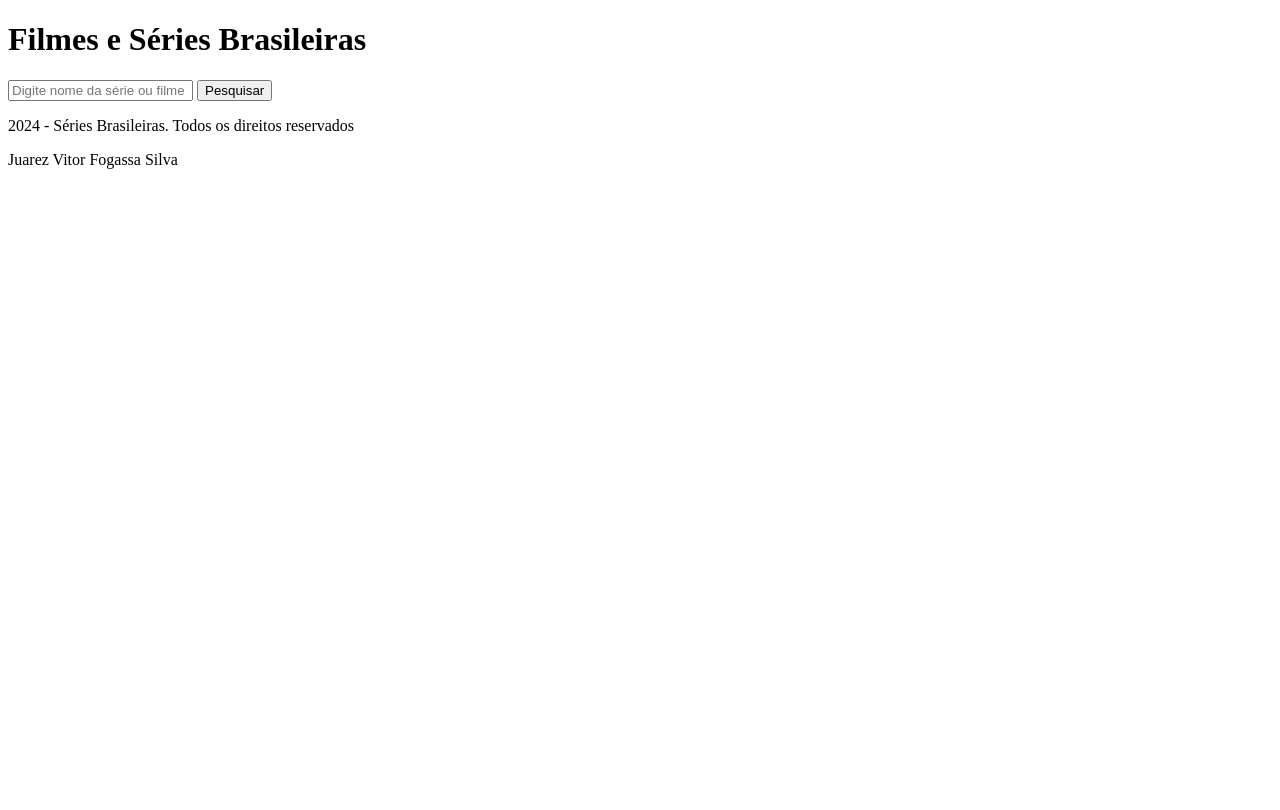
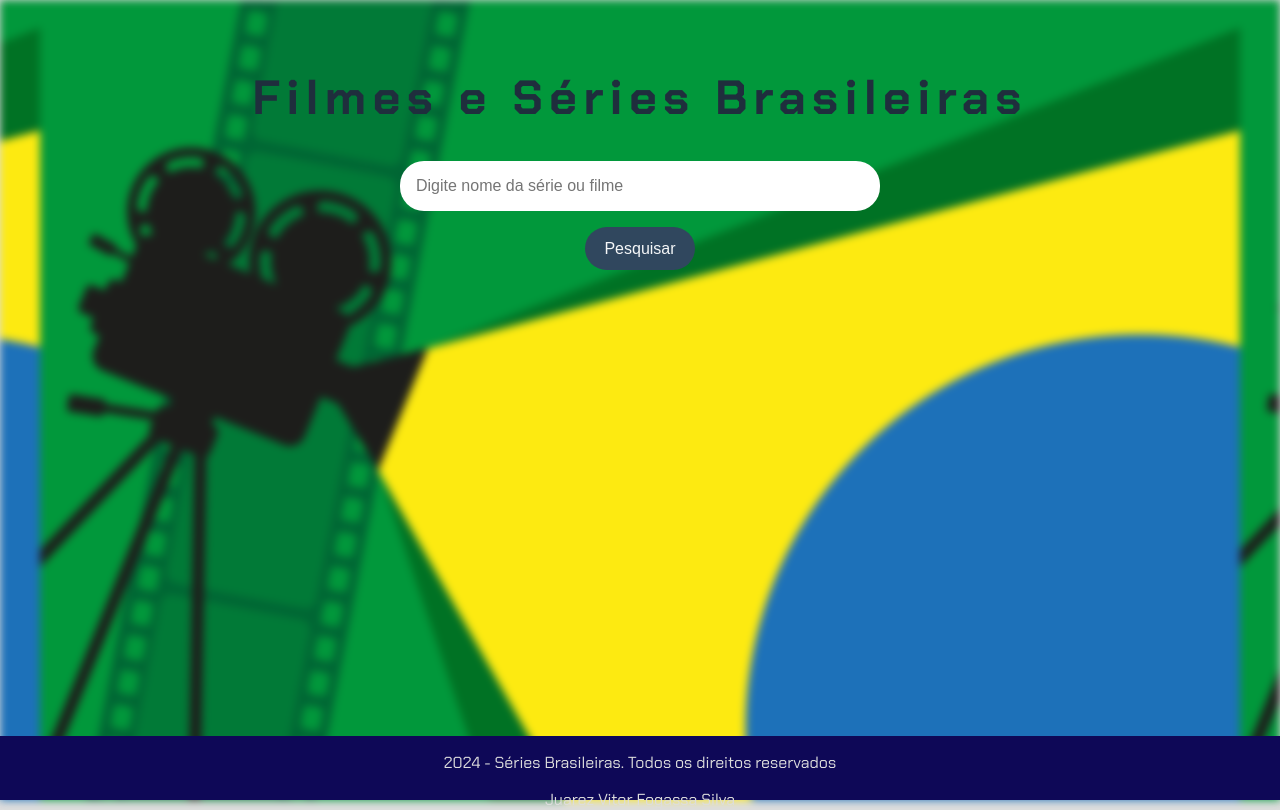
Before and after one commit to juarezvitor/Filmes-e-series-brasileiras, a plain HTML site: page index.html in a window 1280 px wide. Drawn offline with Linux system fonts and the light colour scheme.

Commit message:
Update styles.css

```diff
--- a/styles.css
+++ b/styles.css
@@ -1,150 +1,180 @@
+/* Importa a fonte Chakra Petch do Google Fonts */
 @import url('https://fonts.googleapis.com/css2?family=Chakra+Petch:ital,wght@0,300;0,400;0,500;0,600;0,700;1,300;1,400;1,500;1,600;1,700&display=swap');
-let dados = [
-    {
-        titulo : "Pedro Dom",
-        descricao : " é uma série brasileira que mergulha na complexa relação entre um pai e um filho, ambos marcados pelo mundo do crime. A trama se baseia em fatos reais e acompanha a vida de Pedro Dom, um jovem que se torna um dos maiores criminosos do Rio de Janeiro, e de seu pai, Victor Lomba, um policial que dedica sua vida à luta contra as drogas",
-        link : "https://www.primevideo.com/-/pt/detail/DOM/0RXMEPPBWG40PBHLDFG8E8QJKN",
-        linkcritica : "https://www.omelete.com.br/series-tv/criticas/dom-3-temporada-critica",
-        tags: "policia policial playboy "
-    },
-    {
-        titulo : "Cangaço Novo",
-        descricao : " é uma série brasileira que reinventa o clássico mito do cangaço, transportando-o para os dias atuais. A trama acompanha Ubaldo, um bancário insatisfeito com sua vida em São Paulo, que descobre ser herdeiro de uma família do sertão cearense com um passado ligado ao famoso movimento de bandidos.",
-        link : "https://www.primevideo.com/dp/amzn1.dv.gti.a00fdab6-1391-4871-a0b2-5be765193506?autoplay=0&ref_=atv_cf_strg_wb",
-        linkcritica : "https://www.omelete.com.br/series-tv/criticas/cangaco-novo-1a-temporada",
-        tags: "policia"
-    },
-    {
-        titulo: "Largados e Pelados Brasil",
-        descricao: " Dez brasileiros enfrentam o desafio de sobreviver por 21 dias na selva amazônica, sem comida, água ou abrigo. A série acompanha a jornada desses participantes enquanto lutam contra a natureza selvagem e seus próprios limites.",
-        link: "https://www.max.com/br/pt/shows/largados-e-pelados-brasil-a-reuniao/0666f06b-6d69-4e7c-aefa-9b03892d8f9b?utm_source=universal_search",
-        linkcritica: "",
-        tags: "sobrevivencia mato floresta desafio brasil"
-      },
-      {
-        titulo: "Sob Pressão",
-        descricao: " Uma série dramática que acompanha o dia a dia de uma equipe médica de um hospital público no Rio de Janeiro, mostrando os desafios e as emoções de salvar vidas em um sistema de saúde sobrecarregado.",
-        link: "https://globoplay.globo.com/sob-pressao/t/PhQ7Wtzn6C/?origemId=91698",
-        linkcritica: "https://www.adorocinema.com/filmes/filme-250199/criticas-adorocinema/",
-        tags: "carioca "
-      },
-      {
-        titulo: "Arcanjo Renegado",
-        descricao: " Uma série de ação que acompanha a história de Miguel, um ex-militar que se torna um justiceiro, combatendo a corrupção e o crime organizado.",
-        link: "https://globoplay.globo.com/arcanjo-renegado/t/jqvngb9dQG/?origemId=91698",
-        linkcritica: "https://www.oxentepipoca.com.br/post/cr%C3%ADtica-arcanjo-renegado-2%C2%AA-temporada",
-        tags:"militar corrupto"
-      },
-      {
-        titulo: "3%",
-        descricao: "Uma série distópica que acompanha um grupo de jovens que participam de um jogo cruel para garantir um futuro melhor.",
-        link: "https://www.netflix.com/br/title/80112114",
-        linkcritica: "https://www.adorocinema.com/filmes/filme-255581/",
-        tags: "distopia futuro suspense"
-      },
-      {
-        titulo: "Cidade de Deus",
-        descricao: "Um filme que retrata a vida em uma favela carioca, mostrando a violência, o tráfico de drogas e a luta pela sobrevivência.",
-        link: "https://www.adorocinema.com/filmes/filme-34889/",
-        linkcritica: "https://www.imdb.com/title/tt0317248/",
-        tags: "favela crime drama"
-      },
-      {
-        titulo: "Tropa de elite 2",
-        descricao: "O filme Tropa de Elite 2: O Inimigo Agora É Outro (2010) conta a história de Nascimento (Wagner Moura), um ex-capitão do BOPE que é afastado da corporação após uma operação fracassada. Ele passa a trabalhar na Secretaria de Segurança Pública do Rio de Janeiro como subsecretário de Inteligência e descobre que o sistema é mais podre do que imaginava.",
-        link: "https://globoplay.globo.com/tropa-de-elite-2-o-inimigo-agora-e-outro/t/x9qXTWGxTH/?origemId=91698",
-        linkcritica: "https://pt.wikipedia.org/wiki/Tropa_de_Elite_2:_O_Inimigo_Agora_%C3%89_Outro",
-        tags: "policial ação crime"
-      },
-      {
-        titulo: "As Boas Maneiras",
-        descricao: "Um filme de terror que mistura elementos sobrenaturais com a realidade social brasileira, abordando temas como racismo e desigualdade social.",
-        link: "https://www.netflix.com/br/title/81007860?source=35",
-        linkcritica: "https://www.adorocinema.com/filmes/filme-214098/",
-        tags: "terror sobrenatural social"
-      },
-      {
-        titulo: "O Mecanismo",
-        descricao: "Uma série que explora o universo da corrupção política no Brasil, inspirada em fatos reais.",
-        link: "https://www.netflix.com/br/title/80120485?source=35",
-        linkcritica: "https://pt.wikipedia.org/wiki/O_Mecanismo",
-        tags: "corrupção política suspense"
-      },
-      {
-        titulo: "A Mata Negra",
-        descricao: "Um filme de terror que se passa em uma pequena cidade e explora temas como lendas urbanas e possessão demoníaca.",
-        link: "https://www.primevideo.com/-/pt/detail/A-Mata-Negra/0NLQGENPW5Q5T5QUTR79UNVOZD",
-        linkcritica: "https://www.adorocinema.com/filmes/filme-264400/",
-        tags: "terror sobrenatural lendas"
-      },
-      {
-        titulo: "A Divisão",
-        descricao: "Uma série policial que acompanha o trabalho de uma equipe especializada em crimes de alta complexidade.",
-        link: "https://globoplay.globo.com/a-divisao/t/wDn8QHHyp2/?origemId=91698",
-        linkcritica: "https://pt.wikipedia.org/wiki/A_Divis%C3%A3o",
-        tags: "policial suspense investigação"
-      },
-      {
-        titulo: "Central do Brasil",
-        descricao: "Uma história emocionante sobre uma senhora que escreve cartas para pessoas analfabetas e encontra uma criança perdida no caminho.",
-        link: "https://www.netflix.com/br/title/8177424?source=35",
-        linkcritica: "https://pt.wikipedia.org/wiki/Central_do_Brasil_(filme)",
-        tags: "drama social humanismo"
-      },
-      {
-          titulo: "O Que é Isso, Companheiro?",
-          descricao: "Um documentário que retrata a luta armada no Brasil durante a ditadura militar.",
-          link: "https://globoplay.globo.com/o-que-e-isso-companheiro/t/7TXqxPchRv/?origemId=91698",
-          linkcritica: "https://pt.wikipedia.org/wiki/O_Que_%C3%89_Isso,_Companheiro%3F_(filme)",
-          tags: "documentário história política"
-      },
-      {
-          titulo: "O Auto da Compadecida",
-          descricao: "Uma adaptação cinematográfica da peça de Ariano Suassuna, que conta a história de João Grilo e Chicó em um mundo fantástico e cheio de humor.",
-          link: "https://globoplay.globo.com/o-auto-da-compadecida/t/TMFdjjCFHM/?origemId=91698",
-          linkcritica: "https://pt.wikipedia.org/wiki/O_Auto_da_Compadecida_(filme)",
-          tags: "comédia fantasia regional"
-      },
-      {
-          titulo: "Que Horas Ela Volta?",
-          descricao: "Um drama social que aborda a questão das empregadas domésticas no Brasil, mostrando as relações entre patrões e empregadas e as dificuldades da vida na periferia.",
-          link: "https://www.netflix.com/br/title/80039527?source=35",
-          linkcritica: "https://pt.wikipedia.org/wiki/Que_Horas_Ela_Volta%3F",
-          tags: "drama social desigualdade"
-      },
-      {
-          titulo: "Tropa de Elite",
-          descricao: "Um filme que retrata a violência policial no Rio de Janeiro e as dificuldades de combater o crime organizado.",
-          link: "https://globoplay.globo.com/tropa-de-elite/t/hyrZ9WpsBw/?origemId=91698",
-          linkcritica: "https://pt.wikipedia.org/wiki/Tropa_de_Elite_(filme)",
-          tags: "ação policial violência"
-      },
-      {
-          titulo: "O Cheiro do Ralo",
-          descricao: "Um drama psicológico que acompanha a história de um jovem que retorna para sua cidade natal e se envolve em uma rede de crimes e mistérios.",
-          link: "https://globoplay.globo.com/o-cheiro-do-ralo/t/wwMQw5RPGj/?origemId=91698",
-          linkcritica: "https://pt.wikipedia.org/wiki/O_Cheiro_do_Ralo_(filme)",
-          tags: "suspense drama psicológico"
-      },
-      {
-          titulo: "Bacurau",
-          descricao: "Um filme de ficção científica que explora temas como violência, xenofobia e a luta por sobrevivência em um futuro próximo.",
-          link: "https://globoplay.globo.com/bacurau/t/R6ymtCdFmc/?origemId=91698",
-          linkcritica: "https://pt.wikipedia.org/wiki/Bacurau_(filme)",
-          tags: "ficção científica violência futuro"
-      },
-      {
-          titulo: "O Tempo e o Vento",
-          descricao: "Uma trilogia épica que retrata a história do Rio Grande do Sul desde o século XIX até os dias atuais.",
-          link: "https://www.netflix.com/br/title/81347805?source=35",
-          linkcritica: "https://pt.wikipedia.org/wiki/O_Tempo_e_o_Vento",
-          tags: "época histórico drama"
-      },
-      {
-          titulo: "Aquarius",
-          descricao: "Um drama que retrata a luta de uma arquiteta para manter seu apartamento em um prédio que será demolido para a construção de um novo empreendimento.",
-          link: "https://www.netflix.com/br/title/80113667?source=35",
-          linkcritica: "https://pt.wikipedia.org/wiki/Aquarius_(filme)",
-          tags: "drama social resistência"
-      }
-];
+
+/* Estiliza o corpo da página */
+body {
+    font-family: "Chakra Petch", sans-serif; /* Define a fonte padrão */
+    background-color: #DDDDDD;  /*Cor de fundo da página */
+    display: flex; /* Usa Flexbox para layout */
+    flex-direction: column; /* Alinha os itens na vertical */
+    align-items: center; /* Centraliza os itens horizontalmente */
+    justify-content: center; /* Centraliza os itens verticalmente */
+    height: 100vh; /* Preenche a altura total da viewport */
+    margin: 0; /* Remove a margem padrão */
+    padding: 0; /* Remove o padding padrão */
+}
+
+/* Estiliza os títulos h1 */
+h1 {
+    font-size: 3rem; /* Tamanho da fonte */
+    color: #1f2e3d; /* Cor do texto */
+    text-align: center; /* Alinha o texto ao centro */
+    letter-spacing: 0.4rem; /* Espaçamento entre letras */
+    z-index: 1;
+}
+
+/* Estiliza as seções da página */
+section {
+    display: flex; /* Usa Flexbox para layout */
+    flex-direction: column; /* Alinha os itens na vertical */
+    align-items: center; /* Centraliza os itens horizontalmente */
+    margin-bottom: 3rem; /* Espaçamento abaixo de cada seção */
+}
+
+/* Estiliza os inputs dentro das seções */
+section input {
+    width: 30rem; /* Largura dos inputs */
+    border: none; /* Remove a borda padrão */
+    padding: 1rem; /* Espaçamento interno */
+    border-radius: 1.5rem; /* Borda arredondada */
+    margin-bottom: 1rem; /* Espaçamento abaixo dos inputs */
+    color: #45474B; /* Cor do texto */
+    font-size: 1rem; /* Tamanho da fonte */
+    box-sizing: border-box; /* Inclui padding e border na largura total */
+}
+
+/* Estiliza os botões dentro das seções */
+section button {
+    padding: 0.8rem 1.2rem; /* Espaçamento interno do botão */
+    border: none; /* Remove a borda padrão */
+    border-radius: 1.5rem; /* Borda arredondada */
+    background-color: #30475E; /* Cor de fundo do botão */
+    color: #F5F7F8; /* Cor do texto do botão */
+    font-size: 1rem; /* Tamanho da fonte */
+    cursor: pointer; /* Muda o cursor para indicar que é clicável */
+}
+
+/* Adiciona efeito hover ao botão de pesquisa */
+section button:hover {
+    background-color: #30475E; /* Muda a cor de fundo ao passar o mouse */
+    box-shadow: 0 4px 8px rgba(0, 0, 0, 0.2); /* Adiciona uma sombra mais intensa */
+}
+
+/* Estiliza a caixa de resultados da pesquisa */
+.resultados-pesquisa {
+    width: 60rem; /* Largura máxima da caixa de resultados */
+    height: 46vh; /* Altura máxima da caixa de resultados */
+    overflow-y: auto; /* Adiciona rolagem vertical se necessário */
+    margin-top: 1rem; /* Espaçamento acima da caixa de resultados */
+    padding: 1rem; /* Espaçamento interno */
+    border-radius: 0.6rem; /* Borda arredondada */
+}
+
+/* Estiliza cada item de resultado */
+.item-resultado {
+    background: hsl(0, 7%, 91%); /* Cor de fundo dos itens */
+    border-radius: 0.6rem; /* Borda arredondada */
+    padding: 1rem; /* Espaçamento interno */
+    margin-bottom: 1rem; /* Espaçamento abaixo dos itens */
+    box-shadow: 0 2px 4px rgba(0, 0, 0, 0.1); /* Sombra leve */
+}
+
+/* Estiliza os títulos dentro dos itens de resultado */
+.item-resultado h2 {
+    font-size: 1.5rem; /* Tamanho da fonte */
+    color: #222831; /* Cor do texto */
+}
+
+/* Estiliza os links dentro dos itens de resultado */
+.item-resultado a {
+    text-decoration: none; /* Remove o sublinhado padrão dos links */
+    color: #30475E; /* Cor do texto dos links */
+}
+
+/* Estiliza os links quando são passados o mouse sobre */
+.item-resultado a:hover {
+    text-decoration: underline; /* Adiciona sublinhado ao passar o mouse */
+}
+
+/* Estiliza a descrição meta dentro dos itens de resultado */
+.descricao-meta {
+    color: #45474B; /* Cor do texto */
+    margin: 0.5rem 0; /* Margem acima e abaixo */
+}
+
+/* Estiliza o rodapé da página */
+footer {
+    background-color: hwb(245 3% 66%); /* Cor de fundo do rodapé */
+    color: #dddddd; /* Cor do texto */
+    text-align: center; /* Alinha o texto ao centro */
+    padding: 0; /* Espaçamento interno */
+    width: 100%; /* Largura total da página */
+    height: 8%;
+    position: absolute; /* Posiciona o rodapé */
+    bottom: 0; /* Alinha ao fundo da página */
+    font-size: 1rem; /* Tamanho da fonte */
+}
+.imagenDeFundo {
+    background-image: url(imagens/imagenDeFundo.jpg);
+    background-size: contain;
+    background-position: center;
+    position: absolute; /* Posiciona a imagem por trás do conteúdo */
+    z-index: -1;
+    top: 0;
+    left: 0;
+    width: 100%;
+    height: 100%;
+    filter: blur(4.5px); /* Desfoca ligeiramente a imagem */
+}
+
+@media (max-width: 768px) {
+    h1 {
+        font-size: 2rem; /* Tamanho da fonte em telas menores */
+        letter-spacing: 0.2rem; /* Espaçamento entre letras em telas menores */
+    }
+
+    section input {
+        width: 25rem; /* Largura dos inputs em telas menores */
+        padding: 0.8rem; /* Espaçamento interno em telas menores */
+    }
+
+    .resultados-pesquisa {
+        width: 40rem; /* Largura da caixa de resultados em telas menores */
+        height: 40vh; /* Altura da caixa de resultados em telas menores */
+    }
+
+    .item-resultado h2 {
+        font-size: 1.3rem; /* Tamanho da fonte dos títulos em telas menores */
+    }
+}
+
+/* Responsividade para celulares */
+@media (max-width: 480px) {
+
+    h1 {
+        font-size: 1.8rem; /* Tamanho da fonte em telas pequenas */
+        letter-spacing: 0.1rem; /* Espaçamento entre letras em telas pequenas */
+    }
+
+    section input {
+        width: 17rem; /* Largura total dos inputs em telas pequenas */
+    }
+
+    section button {
+        padding: 0.6rem 1rem; /* Espaçamento interno do botão em telas pequenas */
+        font-size: 0.9rem; /* Tamanho da fonte do botão em telas pequenas */
+    }
+
+    .resultados-pesquisa {
+        width: 90%; /* Largura da caixa de resultados em telas pequenas */
+        height: 50vh; /* Altura da caixa de resultados em telas pequenas */
+    }
+
+    .item-resultado h2 {
+        font-size: 1.1rem; /* Tamanho da fonte dos títulos em telas pequenas */
+    }
+
+    footer {
+        font-size: 0.9rem; /* Tamanho da fonte do rodapé em telas pequenas */
+    }
+}
```
